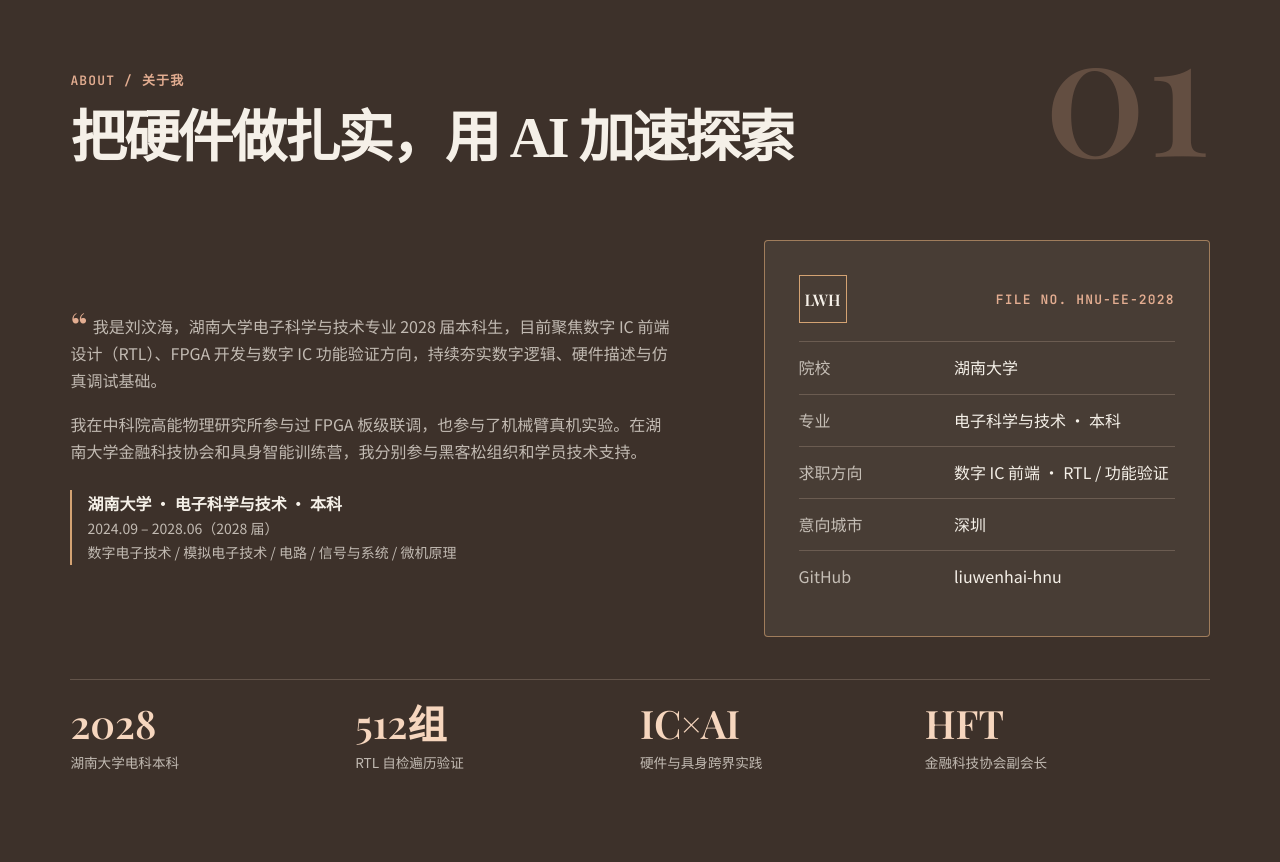
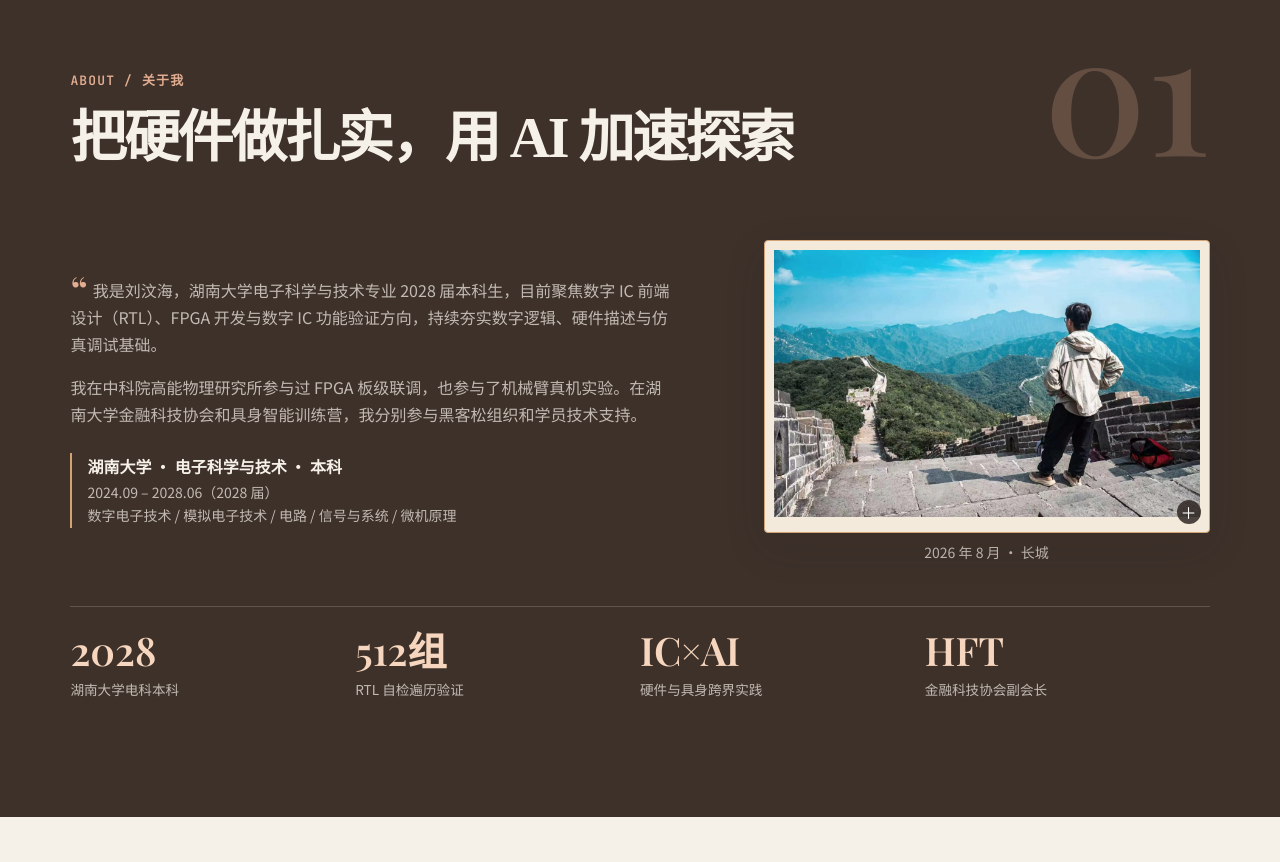
Before and after one commit to liuwenhai-hnu/liuwenhai-hnu.github.io, a plain HTML site: page index.html in a window 1280 px wide. Shown: the part 845-1707 px from the top of the page. Drawn offline with nearby package versions, Linux system fonts and the light colour scheme.

Commit message:
Add Great Wall, terrarium, and IHEP FPGA photographs

```diff
--- a/data/interests.js
+++ b/data/interests.js
@@ -3,7 +3,17 @@ export const interestsData = {
   enabled: true,
   title: '代码与电路之外',
   items: [
-    { name: '数码与硬件', desc: '喜欢拆解设备背后的工作原理，观察软硬件如何配合。' },
+    {
+      name: '做了一个小森林',
+      desc: '五一做了一个小森林，也写了一点项目记录。',
+      images: [
+        {
+          src: 'assets/images/interests/mini-forest.jpg',
+          alt: '玻璃容器里的微景观，有绿植、苔藓和彩色叶片',
+          caption: '2026 年 5 月 · 小森林',
+        },
+      ],
+    },
     { name: '交互可视化', desc: '做了一个可旋转的晶格实验室，用来理解固体物理里的原胞。' },
   ],
   now: {
--- a/data/profile.js
+++ b/data/profile.js
@@ -33,12 +33,14 @@ export const profileData = {
       { value: "IC×AI", label: "硬件与具身跨界实践" },
       { value: "HFT", label: "金融科技协会副会长" }
     ],
-    /* TODO_BY_GPT: 后续查看用户朋友圈后，挑选 1~3 张自然清爽的照片放入 assets/images/profile/ 并填写下方数组；
-       数组为空时，页面将自动渲染高级「个人工程档案卡」，无需修改 HTML/CSS */
     photos: [
-      // { src: "assets/images/profile/photo-1.jpg", alt: "个人照片1", caption: "简要图注" }
+      {
+        src: "assets/images/profile/great-wall.jpg",
+        alt: "在长城上望向群山的背影",
+        caption: "2026 年 8 月 · 长城"
+      }
     ],
-    photoCaption: ""
+    photoCaption: "2026 年 8 月 · 长城"
   },
   contact: {
     email: "2258351862@hnu.edu.cn",
--- a/data/projects.js
+++ b/data/projects.js
@@ -58,8 +58,13 @@ export const projectsData = [
     ],
     techStack: ["Kria K26", "Zynq", "Linux / PetaLinux", "时钟配置", "多路电源监测"],
     links: [],
-    /* TODO: 放入不涉密的板子实拍图，如 assets/images/projects/ihep-board.jpg */
-    images: []
+    images: [
+      {
+        src: "assets/images/projects/ihep-board.jpg",
+        alt: "在高能所参与联调的 FPGA 电子学板卡实拍",
+        caption: "中国科学院高能物理研究所 · FPGA 电子学平台联调"
+      }
+    ]
   },
   {
     id: "vla-robot-insertion",
--- a/scripts/app.js
+++ b/scripts/app.js
@@ -29,7 +29,7 @@ main.append(
   renderProjects(projectsData, projectCategories, openLightbox),
   renderCommunity(communityData, openLightbox),
 );
-if (interestsData.enabled) main.append(renderInterests(interestsData));
+if (interestsData.enabled) main.append(renderInterests(interestsData, openLightbox));
 if (notesData.enabled && notesData.items.length) main.append(renderNotes(notesData));
 const footer = renderFooter(profileData, siteConfig.year);
 const ids = new Set([...main.children].map(section => section.id).concat(footer.id));
--- a/scripts/components/InterestsSection.js
+++ b/scripts/components/InterestsSection.js
@@ -1,12 +1,14 @@
 import { element, list, section } from '../utils/dom.js';
+import { renderGallery } from './MediaGallery.js';
 
-export function renderInterests(data) {
+export function renderInterests(data, openLightbox) {
   const { root, content } = section('interests', '05', 'INTERESTS / 兴趣与当下', data.title);
   const layout = element('div', 'interest-layout reveal');
   const items = element('div', 'interest-items');
   for (const item of data.items.filter(item => !item.isPlaceholder)) {
     const card = element('article', 'interest-card');
     card.append(element('h3', '', item.name), element('p', '', item.desc));
+    if (item.images?.length) card.append(renderGallery(item.images, openLightbox));
     items.append(card);
   }
   if (items.childElementCount) layout.append(items);
--- a/styles/components.css
+++ b/styles/components.css
@@ -262,10 +262,26 @@
 .media-frame:hover img { transform: scale(1.02); }
 .gallery-single > .media-frame, .gallery-hero-thumbs > .media-frame:first-child { grid-column: 1 / -1; }
 .gallery-single img, .gallery-hero-thumbs > .media-frame:first-child img { height: min(61vw, 360px); }
-.media-profile .media-frame { padding: 8px 8px 13px; box-shadow: var(--shadow-lg); }
+.media-profile .media-frame {
+  padding: 9px 9px 15px;
+  background: #f3eadc;
+  box-shadow: var(--shadow-lg);
+}
+.media-profile .gallery-single img {
+  aspect-ratio: 8 / 5;
+  height: auto;
+  min-height: 0;
+  object-fit: cover;
+  object-position: 63% center;
+}
 .media-profile .media-frame img { filter: grayscale(.15); }
 .media-profile .media-frame:hover img { filter: none; }
-.profile-caption { margin-top: 8px; color: var(--text-light-muted); font-size: .875rem; }
+.profile-caption {
+  margin-top: 8px;
+  color: var(--text-light-muted);
+  font-size: .875rem;
+  text-align: center;
+}
 .gallery[hidden] + .profile-caption { display: none; }
 .zoom-mark { position: absolute; right: 8px; bottom: 8px; width: 24px; height: 24px; border-radius: 50%; background: rgba(44, 36, 32, .83); color: white; line-height: 24px; }
 @media (min-width: 768px) {
@@ -283,6 +299,9 @@
 .interest-layout { display: grid; grid-template-columns: minmax(0, 1.2fr) minmax(0, 1fr); align-items: start; gap: 20px; }
 .interest-items { display: grid; gap: 12px; }
 .interest-card h3 { margin-bottom: 6px; }
+.interest-card .media { margin-top: 14px; }
+.interest-card .media-frame { padding: 8px 8px 13px; background: #f3eadc; }
+.interest-card .media-frame img { height: min(66vw, 320px); }
 .now-card { background: #eee4d6; }
 .site-footer { position: relative; isolation: isolate; overflow: clip; padding-top: clamp(50px, 8vw, 90px); }
 .footer-watermark { right: 0; bottom: -.09em; color: rgba(247, 217, 196, .075); }
```
Also changed, not shown: assets/images/interests/mini-forest.jpg (added), assets/images/profile/great-wall.jpg (added), assets/images/projects/ihep-board.jpg (added).
